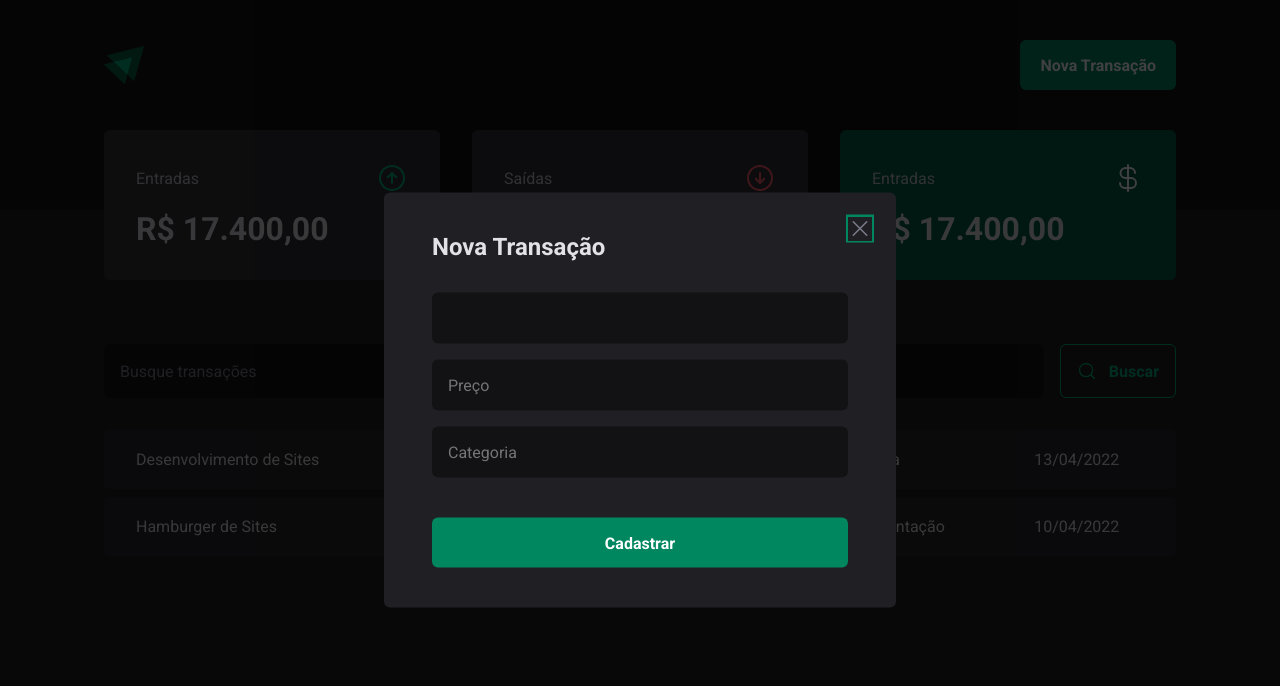
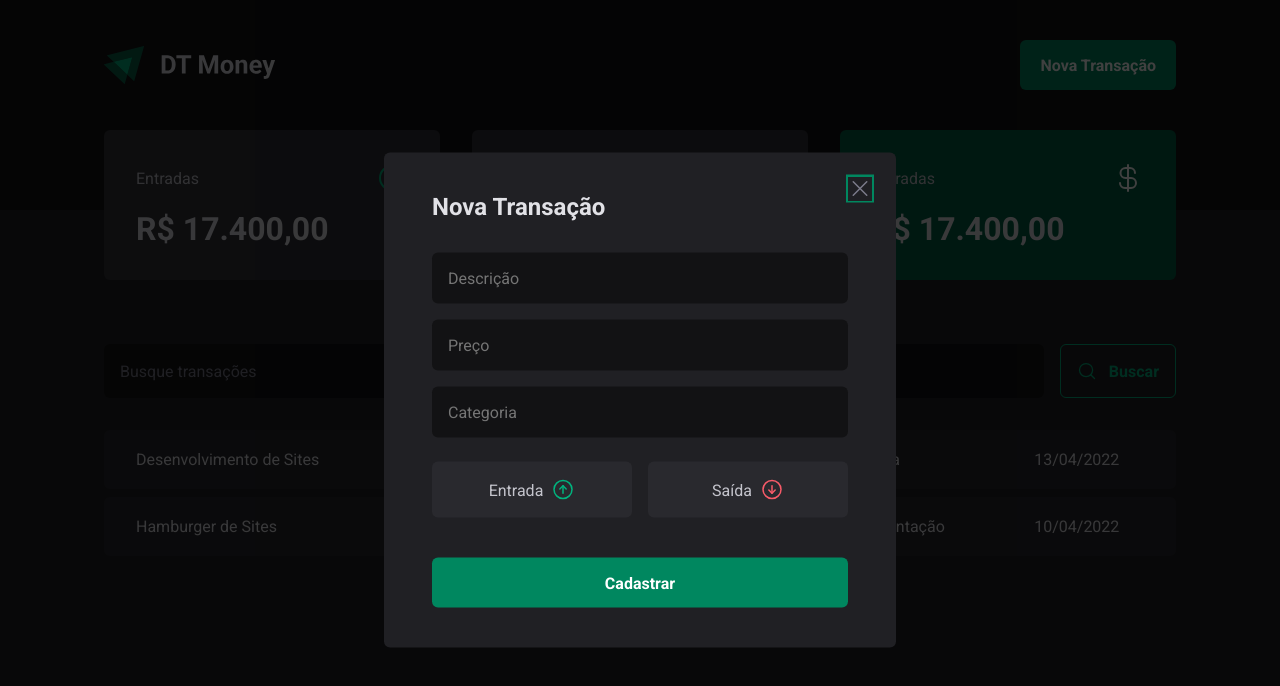
Before and after one commit to trslucas/Ignite-DT-Money, a React (Vite) app: page / in a window 1280 px wide. Both pictures are taken after a click on the button "Nova Transação". Shown: the top 686 px of the page. Built offline with nearby package versions, Linux system fonts and the light colour scheme.

Commit message:
Estrutura Visual: Radio Button acessível

```diff
--- a/package.json
+++ b/package.json
@@ -10,6 +10,7 @@
   },
   "dependencies": {
     "@radix-ui/react-dialog": "^1.0.0",
+    "@radix-ui/react-radio-group": "^1.0.0",
     "@rocketseat/eslint-config": "^1.1.3",
     "phosphor-react": "^1.4.1",
     "react": "^18.2.0",
--- a/src/components/Header/index.tsx
+++ b/src/components/Header/index.tsx
@@ -9,8 +9,7 @@
   return (
     <HeaderContainer>
       <HeaderContent>
-        <img src={logoImg} alt="" />
-
+        <img src={logoImg} alt="" />{' '}
         <Dialog.Root>
           <Dialog.Trigger asChild>
             <NewTransactionButton>Nova Transação</NewTransactionButton>
--- a/src/components/NewTransactionModal/index.tsx
+++ b/src/components/NewTransactionModal/index.tsx
@@ -1,6 +1,12 @@
 import * as Dialog from '@radix-ui/react-dialog'
-import { X } from 'phosphor-react'
-import { CloseButton, Content, Overlay } from './styles'
+import { ArrowCircleDown, ArrowCircleUp, X } from 'phosphor-react'
+import {
+  CloseButton,
+  Content,
+  Overlay,
+  TransactionType,
+  TransactionTypeButton,
+} from './styles'
 
 export function NewTransactionModal() {
   return (
@@ -13,9 +19,18 @@
         <Dialog.Title>Nova Transação</Dialog.Title>
 
         <form action="">
-          <input type="text" placeholder="" required />
+          <input type="text" placeholder="Descrição" required />
           <input type="number" placeholder="Preço" required />
           <input type="text" placeholder="Categoria" required />
+
+          <TransactionType>
+            <TransactionTypeButton variant="income" value="income">
+              Entrada <ArrowCircleUp size={24} />
+            </TransactionTypeButton>
+            <TransactionTypeButton variant="outcome" value="outcome">
+              Saída <ArrowCircleDown size={24} />
+            </TransactionTypeButton>
+          </TransactionType>
 
           <button type="submit">Cadastrar</button>
         </form>
--- a/src/components/NewTransactionModal/styles.ts
+++ b/src/components/NewTransactionModal/styles.ts
@@ -1,5 +1,6 @@
 import styled from 'styled-components'
 import * as Dialog from '@radix-ui/react-dialog'
+import * as RadioGroup from '@radix-ui/react-radio-group'
 
 export const Overlay = styled(Dialog.Overlay)`
   position: fixed;
@@ -66,3 +67,52 @@
   cursor: pointer;
   color: ${(props) => props.theme['gray-500']};
 `
+export const TransactionType = styled(RadioGroup.Root)`
+  display: grid;
+  grid-template-columns: repeat(2, 1fr);
+  gap: 1rem;
+  margin-top: 0.5rem;
+`
+
+interface TransactionTypeButtonProps {
+  variant: 'income' | 'outcome'
+}
+
+export const TransactionTypeButton = styled(
+  RadioGroup.Item,
+)<TransactionTypeButtonProps>`
+  background-color: ${(props) => props.theme['gray-700']};
+  padding: 1rem;
+  display: flex;
+  align-items: center;
+  justify-content: center;
+  gap: 0.5rem;
+  cursor: pointer;
+  border-radius: 6px;
+  border: 0;
+  color: ${(props) => props.theme['gray-300']};
+
+  svg {
+    color: ${(props) =>
+      props.variant === 'income'
+        ? props.theme['green-300']
+        : props.theme['red-300']};
+  }
+
+  &[data-state='unchecked']:hover {
+    transition: background-color 0.2s;
+    background-color: ${(props) => props.theme['gray-600']};
+  }
+
+  &[data-state='checked'] {
+    color: ${(props) => props.theme.white};
+    background-color: ${(props) =>
+      props.variant === 'income'
+        ? props.theme['green-500']
+        : props.theme['red-500']};
+
+    svg {
+      color: ${(props) => props.theme.white};
+    }
+  }
+`
```
Also changed, not shown: src/assets/logo.svg, 1 other file (tests, documents, lock files or other folders).
